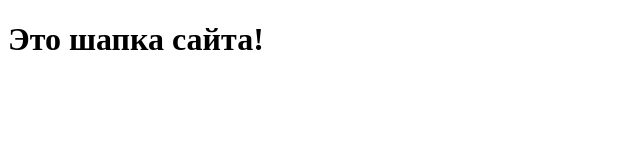
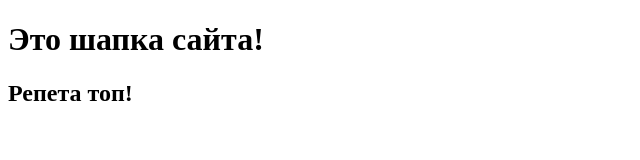
Before and after one commit to nemvqqe/github-tutorial, a plain HTML site: page index.html in a window 1280 px wide. Shown: the whole page, without its empty margins (0-640 px from the left). Drawn offline with Linux system fonts and the light colour scheme.

Commit message:
Added thanks for Repeta

```diff
--- a/index.html
+++ b/index.html
@@ -8,5 +8,6 @@
   </head>
   <body>
     <h1>Это шапка сайта!</h1>
+    <h2>Репета топ!</h2>
   </body>
 </html>
```
